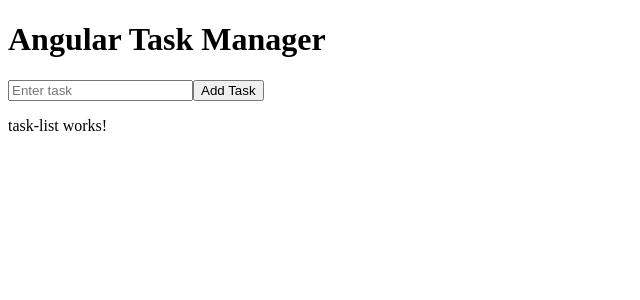
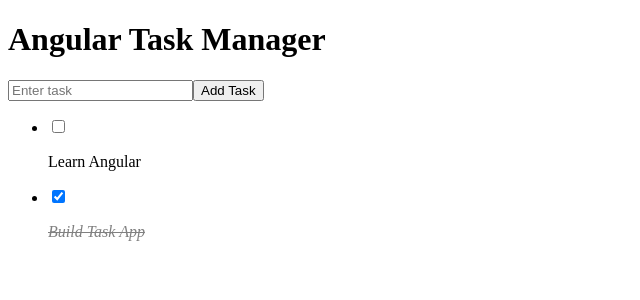
Before and after one commit to chvsrc/angular-task-manager-app, an Angular app: page / in a window 1280 px wide. Shown: the top 300 px of the page, without its empty margins (0-640 px from the left). Built offline with nearby package versions, Linux system fonts and the light colour scheme.

Commit message:
Used Angular Directives

```diff
--- a/src/app/components/task-list/task-list.css
+++ b/src/app/components/task-list/task-list.css
@@ -0,0 +1,5 @@
+.completed {
+  text-decoration: line-through;
+  color: gray;
+  font-style: italic;
+}
--- a/src/app/components/task-list/task-list.html
+++ b/src/app/components/task-list/task-list.html
@@ -1 +1,6 @@
-<p>task-list works!</p>
+<ul>
+  <li *ngFor="let task of taskList">
+    <input type="checkbox" [(ngModel)]="task.done" />
+    <p [ngClass]="{ 'completed': task.done }">{{ task.name }}</p>
+  </li>
+</ul>
--- a/src/app/components/task-list/task-list.ts
+++ b/src/app/components/task-list/task-list.ts
@@ -1,11 +1,17 @@
 import { Component } from '@angular/core';
+import { CommonModule } from '@angular/common';
+import { FormsModule } from '@angular/forms';
 
 @Component({
   selector: 'app-task-list',
-  imports: [],
+  standalone: true,
+  imports: [CommonModule, FormsModule],
   templateUrl: './task-list.html',
-  styleUrl: './task-list.css'
+  styleUrls: ['./task-list.css']
 })
 export class TaskListComponent {
-
+  taskList = [
+    { name: 'Learn Angular', done: false },
+    { name: 'Build Task App', done: true }
+  ];
 }
```
